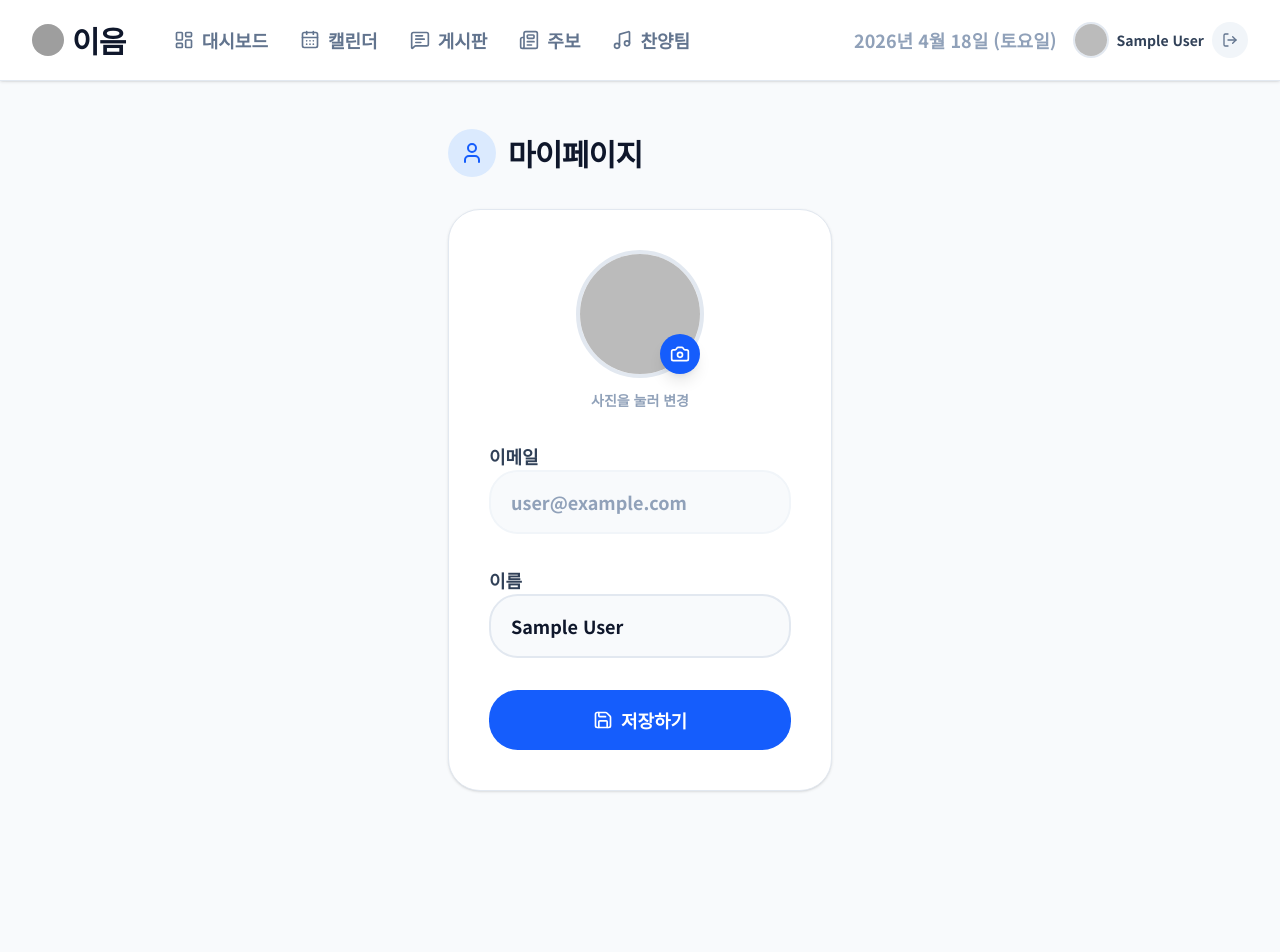
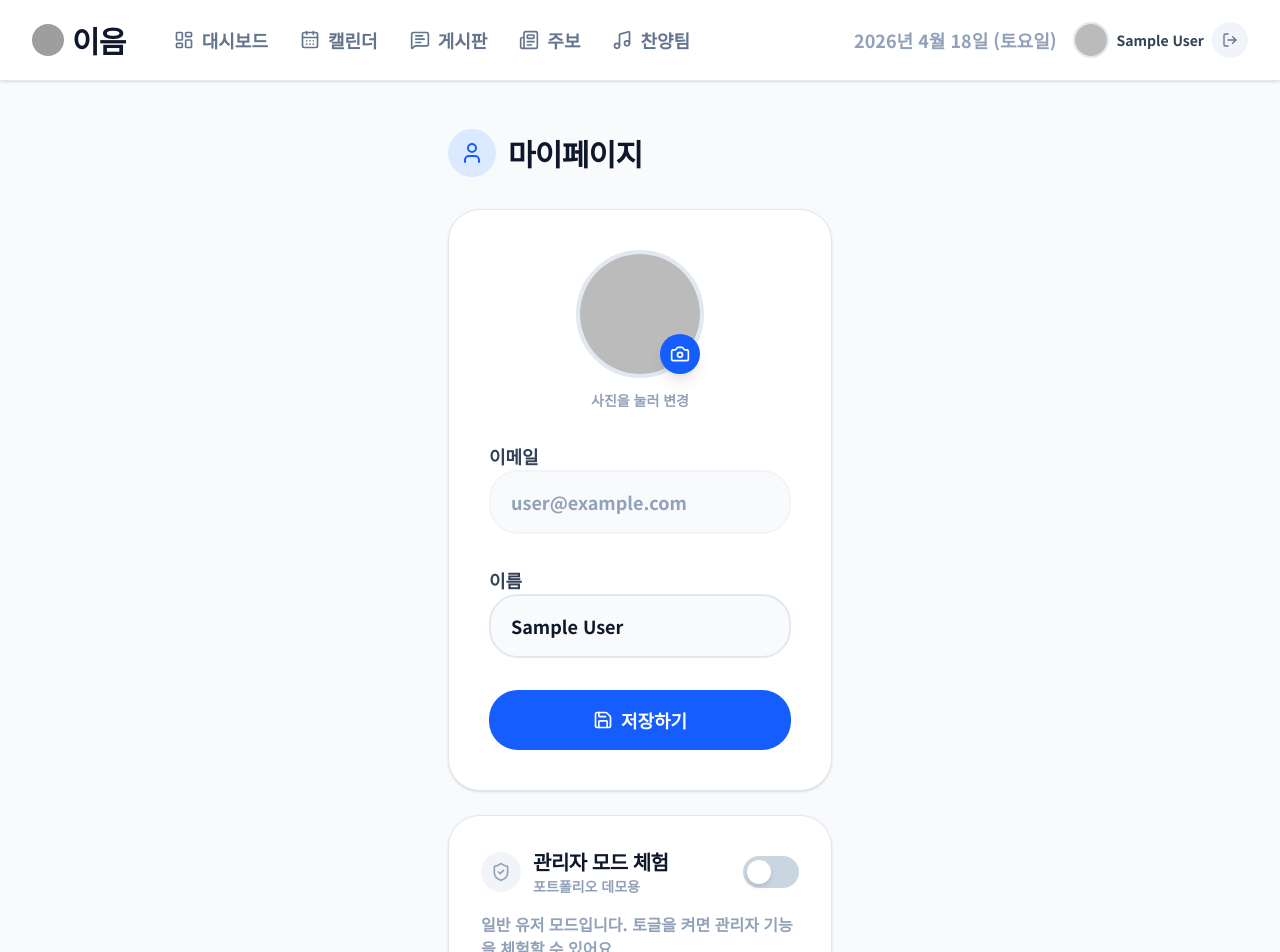
Before and after one commit to dokv1004/e-eum, a Next.js app: page /mypage in a window 1280 px wide. Shown: the top 952 px of the page. Before the commit the page ends 871 px from the top, so only its background shows below. Built offline with nearby package versions, Linux system fonts and the light colour scheme; no server answers; the database is empty; sample sign-in values are in the browser's storage; grey boxes are pictures that could not be loaded.

Commit message:
feat: 마이페이지 내 관리자 권한 체험 토글 기능 추가

```diff
--- a/src/app/mypage/page.tsx
+++ b/src/app/mypage/page.tsx
@@ -7,12 +7,12 @@ import { doc, setDoc } from "firebase/firestore";
 import { ref, uploadBytes, getDownloadURL } from "firebase/storage";
 import { db, auth, storage } from "@/lib/firebase";
 import { useAuth } from "@/hooks/useAuth";
-import { User, Camera, Save, Loader2, Check } from "lucide-react";
+import { User, Camera, Save, Loader2, Check, ShieldCheck } from "lucide-react";
 import { Skeleton } from "@/components/ui/skeleton";
 import { motion } from "motion/react";
 
 export default function MyPage() {
-  const { user, loading: authLoading } = useAuth();
+  const { user, loading: authLoading, role } = useAuth();
   const router = useRouter();
   const fileInputRef = useRef<HTMLInputElement>(null);
 
@@ -21,6 +21,7 @@ export default function MyPage() {
   const [saving, setSaving] = useState(false);
   const [uploading, setUploading] = useState(false);
   const [toast, setToast] = useState("");
+  const [togglingRole, setTogglingRole] = useState(false);
 
   useEffect(() => {
     if (authLoading) return;
@@ -71,6 +72,26 @@ export default function MyPage() {
     showToast("프로필 사진이 변경되었습니다.");
   };
 
+  const handleToggleAdmin = async () => {
+    if (!user) return;
+    setTogglingRole(true);
+    const newRole = role === "admin" ? "user" : "admin";
+    await setDoc(
+      doc(db, "users", user.uid),
+      { role: newRole },
+      { merge: true },
+    );
+    // useAuth의 onSnapshot이 자동으로 role 변경을 감지하여 리렌더링
+    showToast(
+      newRole === "admin"
+        ? "관리자 모드가 활성화되었습니다!"
+        : "일반 유저 모드로 전환되었습니다.",
+    );
+    setTogglingRole(false);
+  };
+
+  const isAdminMode = role === "admin";
+
   if (authLoading || !user) {
     return (
       <div className="max-w-md mx-auto px-5 sm:px-8 pt-8 sm:pt-12 pb-20">
@@ -100,6 +121,8 @@ export default function MyPage() {
           </h1>
         </div>
 
+        <div className="space-y-6">
+          {/* 내 정보 카드 */}
           <div className="bg-white rounded-[2rem] border border-slate-200 shadow-sm p-6 sm:p-10 space-y-8">
             {/* 프로필 이미지 */}
             <div className="flex flex-col items-center">
@@ -117,8 +140,6 @@ export default function MyPage() {
                     {(displayName || "?").charAt(0)}
                   </div>
                 )}
-
-              {/* 카메라 버튼 */}
                 <button
                   onClick={() => fileInputRef.current?.click()}
                   disabled={uploading}
@@ -143,7 +164,7 @@ export default function MyPage() {
               </p>
             </div>
 
-          {/* 이메일 (읽기 전용) */}
+            {/* 이메일 */}
             <div className="space-y-2">
               <label className="text-base sm:text-lg font-bold text-slate-700">
                 이메일
@@ -153,7 +174,7 @@ export default function MyPage() {
               </div>
             </div>
 
-          {/* 이름 수정 */}
+            {/* 이름 */}
             <div className="space-y-2">
               <label className="text-base sm:text-lg font-bold text-slate-700">
                 이름
@@ -167,7 +188,7 @@ export default function MyPage() {
               />
             </div>
 
-          {/* 저장 버튼 */}
+            {/* 저장 */}
             <button
               onClick={handleSaveName}
               disabled={saving}
@@ -181,15 +202,76 @@ export default function MyPage() {
               {saving ? "저장 중..." : "저장하기"}
             </button>
           </div>
+
+          {/* 관리자 모드 체험 */}
+          <div
+            className={`rounded-[2rem] border shadow-sm p-6 sm:p-8 transition-colors ${
+              isAdminMode
+                ? "bg-gradient-to-br from-amber-50 to-white border-amber-200"
+                : "bg-white border-slate-200"
+            }`}
+          >
+            <div className="flex items-center gap-3 mb-4">
+              <div
+                className={`w-10 h-10 rounded-2xl flex items-center justify-center transition-colors ${
+                  isAdminMode ? "bg-amber-100" : "bg-slate-100"
+                }`}
+              >
+                <ShieldCheck
+                  className={`w-5 h-5 transition-colors ${
+                    isAdminMode ? "text-amber-600" : "text-slate-400"
+                  }`}
+                />
+              </div>
+              <div className="flex-1">
+                <h2 className="text-lg sm:text-xl font-black text-slate-900 tracking-tight">
+                  관리자 모드 체험
+                </h2>
+                <p className="text-sm font-bold text-slate-400">
+                  포트폴리오 데모용
+                </p>
+              </div>
+
+              {/* iOS 스타일 토글 스위치 */}
+              <button
+                onClick={handleToggleAdmin}
+                disabled={togglingRole}
+                className={`relative w-14 h-8 rounded-full transition-colors duration-300 ${
+                  isAdminMode ? "bg-amber-500" : "bg-slate-300"
+                } ${togglingRole ? "opacity-60" : ""}`}
+              >
+                <div
+                  className={`absolute top-1 w-6 h-6 rounded-full bg-white shadow-md transition-transform duration-300 flex items-center justify-center ${
+                    isAdminMode ? "translate-x-7" : "translate-x-1"
+                  }`}
+                >
+                  {togglingRole && (
+                    <Loader2 className="w-3 h-3 text-slate-400 animate-spin" />
+                  )}
+                </div>
+              </button>
+            </div>
+
+            <p
+              className={`text-sm sm:text-base font-bold transition-colors ${
+                isAdminMode ? "text-amber-700" : "text-slate-400"
+              }`}
+            >
+              {isAdminMode
+                ? "현재 관리자 권한으로 앱을 체험 중입니다 ✨"
+                : "일반 유저 모드입니다. 토글을 켜면 관리자 기능을 체험할 수 있어요."}
+            </p>
+          </div>
+        </div>
       </motion.div>
 
-      {/* 토스트 알림 */}
+      {/* 토스트 */}
       {toast && (
         <motion.div
           initial={{ opacity: 0, y: 40 }}
           animate={{ opacity: 1, y: 0 }}
           exit={{ opacity: 0, y: 40 }}
-          className="fixed bottom-8 left-1/2 -translate-x-1/2 z-[100] flex items-center gap-2 px-6 py-3.5 rounded-full bg-slate-900 text-white font-bold text-base shadow-xl"
+          className="fixed bottom-8 left-1/2 -translate-x-1/2 z-100 flex items-center gap-2 px-6 py-3.5 rounded-full bg-slate-900 text-white font-bold text-base shadow-xl"
         >
           <Check className="w-5 h-5 text-green-400" />
           {toast}
--- a/src/hooks/useAuth.ts
+++ b/src/hooks/useAuth.ts
@@ -2,14 +2,17 @@
 
 import { useState, useEffect } from "react";
 import { onAuthStateChanged, type User } from "firebase/auth";
-import { auth } from "@/lib/firebase";
+import { doc, onSnapshot } from "firebase/firestore";
+import { auth, db } from "@/lib/firebase";
 
 const ADMIN_EMAIL = process.env.NEXT_PUBLIC_ADMIN_EMAIL ?? "";
 
 export function useAuth() {
   const [user, setUser] = useState<User | null>(null);
   const [loading, setLoading] = useState(true);
+  const [role, setRole] = useState<string>("user");
 
+  // Auth 상태 감지
   useEffect(() => {
     const unsubscribe = onAuthStateChanged(auth, (firebaseUser) => {
       setUser(firebaseUser);
@@ -18,7 +21,27 @@ export function useAuth() {
     return () => unsubscribe();
   }, []);
 
-  const isAdmin = !!user && user.email === ADMIN_EMAIL;
+  // Firestore users/{uid}.role 실시간 구독
+  useEffect(() => {
+    if (!user) {
+      setRole("user");
+      return;
+    }
+    const unsubscribe = onSnapshot(
+      doc(db, "users", user.uid),
+      (snap) => {
+        if (snap.exists()) {
+          setRole(snap.data().role ?? "user");
+        }
+      },
+      () => setRole("user"),
+    );
+    return () => unsubscribe();
+  }, [user]);
 
-  return { user, loading, isAdmin };
+  // 관리자 판별: 이메일 일치 OR Firestore role === "admin"
+  const isAdmin =
+    (!!user && user.email === ADMIN_EMAIL) || role === "admin";
+
+  return { user, loading, isAdmin, role };
 }
```
Also changed, not shown: 1 other file (tests, documents, lock files or other folders). Lines whose indentation alone changed are shown as unchanged.
